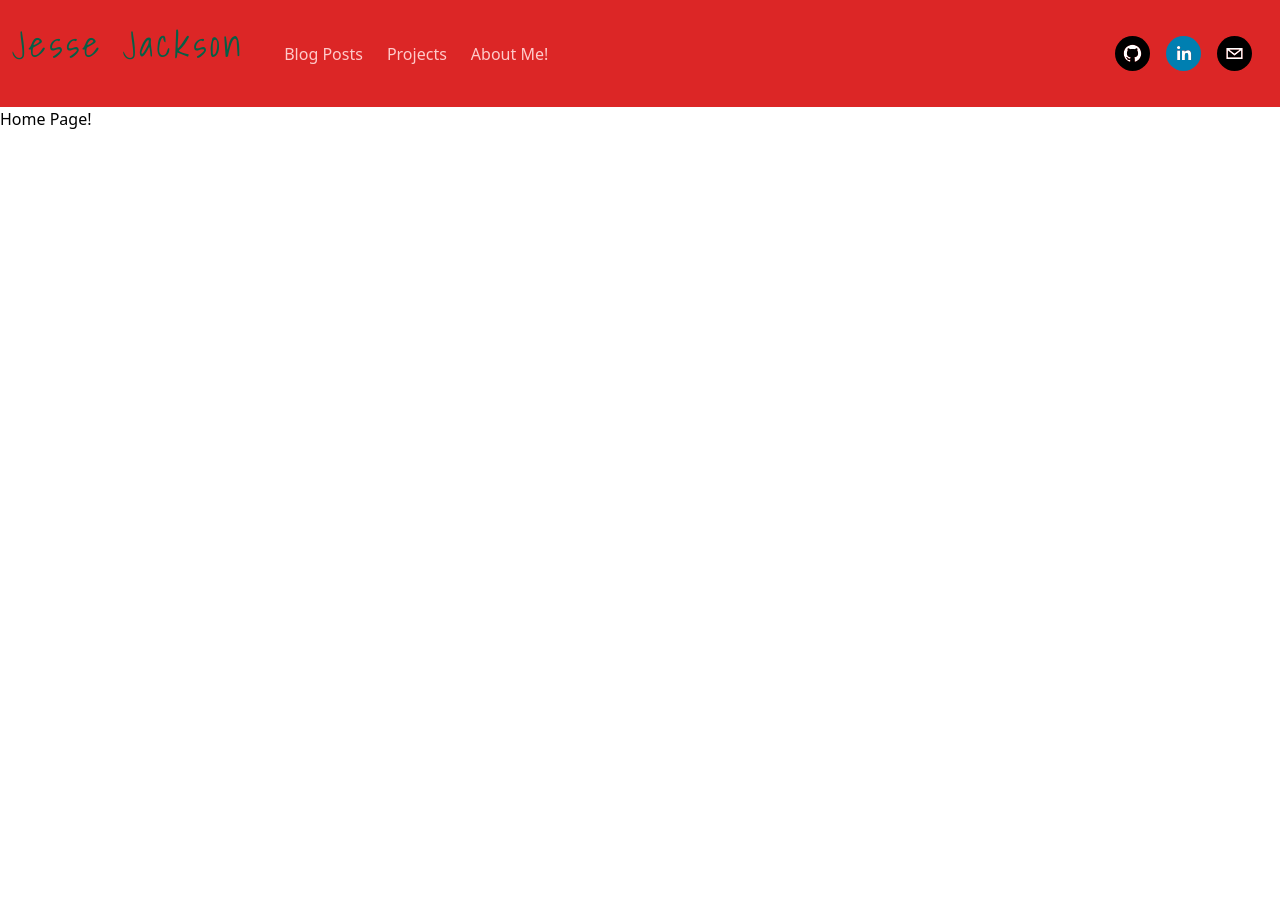
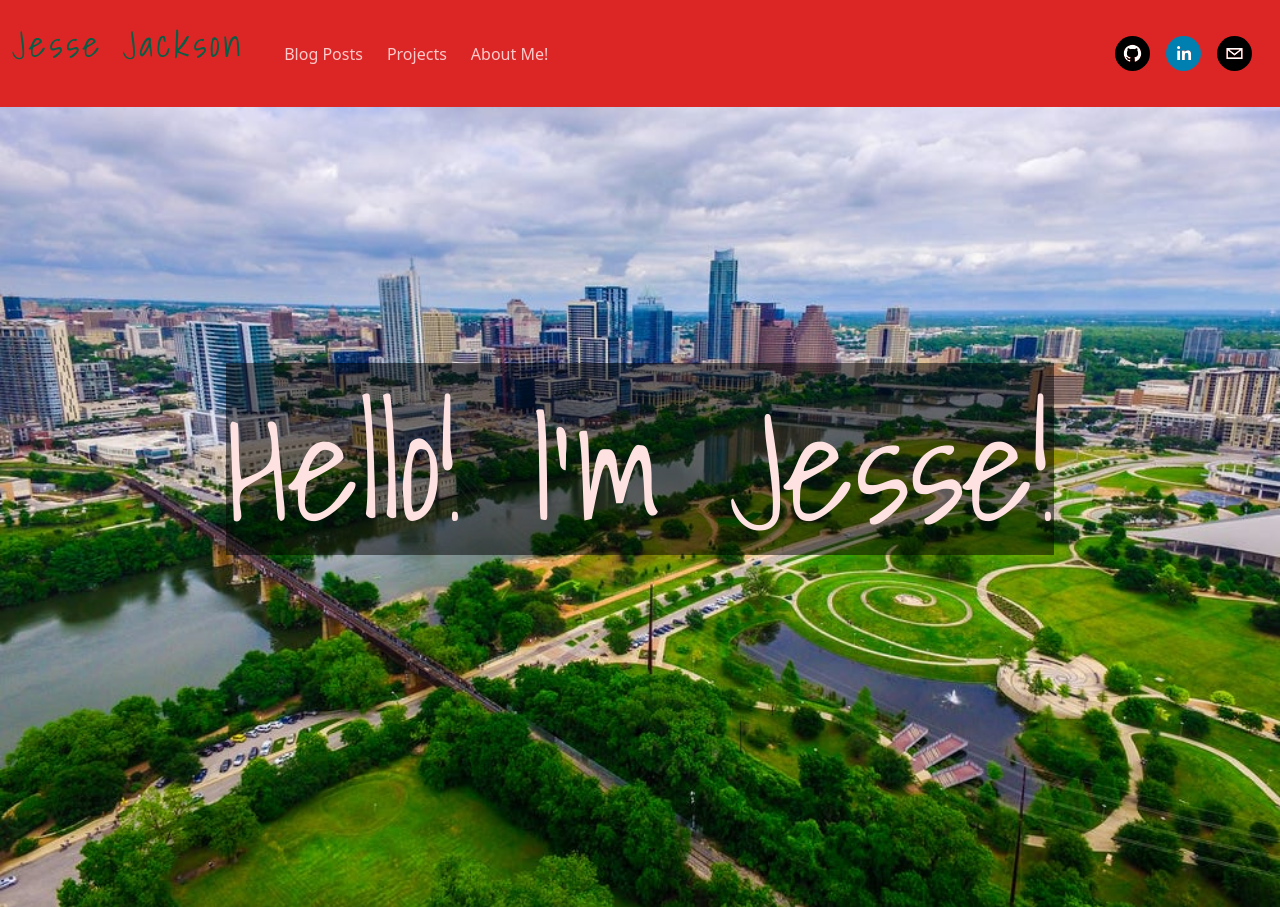
Before and after one commit to JesseJ713/React-Portfolio, a React (Create React App) app: page / in a window 1280 px wide. Before the commit the page ends 800 px from the top, so only its background shows below. Built offline with nearby package versions, Linux system fonts and the light colour scheme.

Commit message:
Imported local background image into homepage and set boilerplate styling/content

```diff
--- a/src/components/Home.js
+++ b/src/components/Home.js
@@ -1,5 +1,19 @@
 import React from "react";
+import image from "../austin-texas-v2.jpg";
 
 export default function Home() {
-  return <h1>Home Page!</h1>;
+  return (
+    <main>
+      <img
+        src={image}
+        alt="Austin cityscape"
+        className="absolute object-cover w-full h-full"
+      />
+      <section className="relative flex justify-center min-h-screen pt-12 lg:pt-64 px-8">
+        <h1 className="text-6xl text-red-100 bg-black bg-opacity-50 font-bold h-48 w-auto shadowlight leading-none lg:leading-snug home-name">
+          Hello! I'm Jesse!
+        </h1>
+      </section>
+    </main>
+  );
 }
```
Also changed, not shown: src/austin-texas-v2.jpg (added), 1 other file (tests, documents, lock files or other folders).
